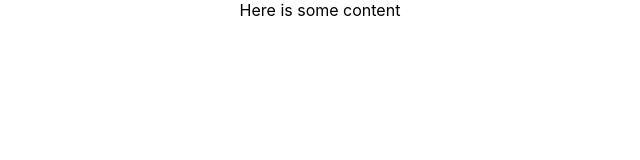
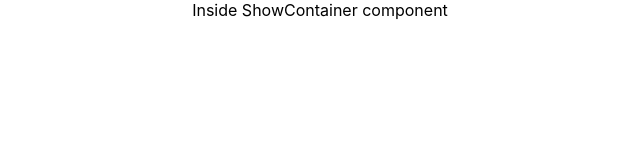
Before and after one commit to HornRyRy/TVMazeProject, a React (Create React App) app: page / in a window 1280 px wide. Shown: the top 160 px of the page, without its empty margins (320-960 px from the left). Built offline with nearby package versions, Linux system fonts and the light colour scheme; no server answers.

Commit message:
ShowContainer component added

```diff
--- a/src/components/App.js
+++ b/src/components/App.js
@@ -1,7 +1,8 @@
-
 import '../App.css';
 import React from 'react'
 import { useState, useEffect } from 'react';
+import ShowContainer from './ShowContainer';
+
 
 
 //Fetch call variables - will likely delete block after project has been completed
@@ -40,17 +41,29 @@ const updatesByShow = "https://api.tvmaze.com/updates/shows?q=expanse&since=mont
 
 
 
-
+//TODO - trying to store a collection of shows in a state variable
+//shows is never used? per console
 function App() {
 
-  const [shows, setShows] = useState([])
+  const [someShows, setSomeShows] = useState([])
 
+  //for now, query by shows
 const fetchData = async () =>{
   try{
-    const req = await fetch(byNameOfShow)
-    const data = await req.json()
+    const resp = await fetch(byNameOfShow)
+    const data = await resp.json()
     //set state with state setter here
-    setShows(data)
+    setSomeShows(data)
+
+
+
+    //TODO lets get an array of objects from a search query
+
+    // const currentShows = shows.map(show => {
+    //   return {...show}
+    // })
+
+    // //setSomeShows(currentShows)
   }
   catch (error){alert(error)}
 }
@@ -61,7 +74,8 @@ useEffect(() =>{
 
   return (
     <div className="App">
-      Here is some content
+
+      <ShowContainer />
     </div>
   );
 }
--- /dev/null
+++ b/src/components/ShowContainer.js
@@ -0,0 +1,10 @@
+import React from 'react'
+import { useState } from 'react'
+
+const ShowContainer = () => {
+  return (
+    <div>Inside ShowContainer component</div>
+  )
+}
+
+export default ShowContainer;
```
